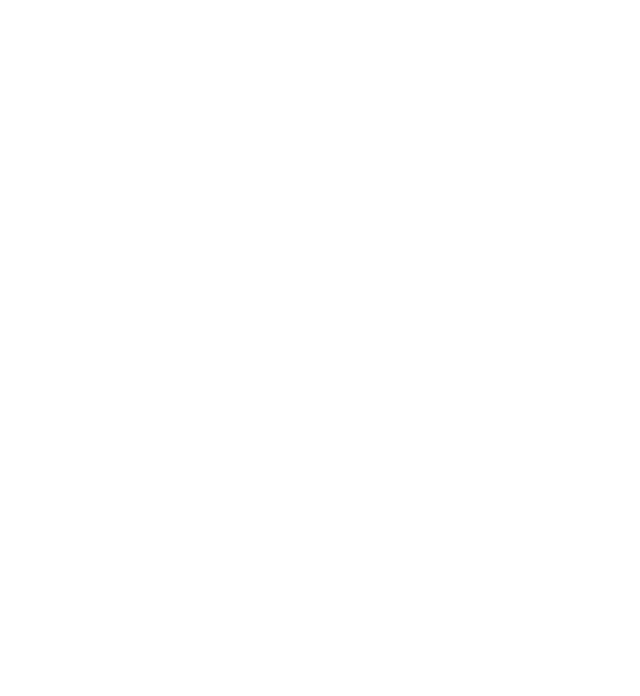
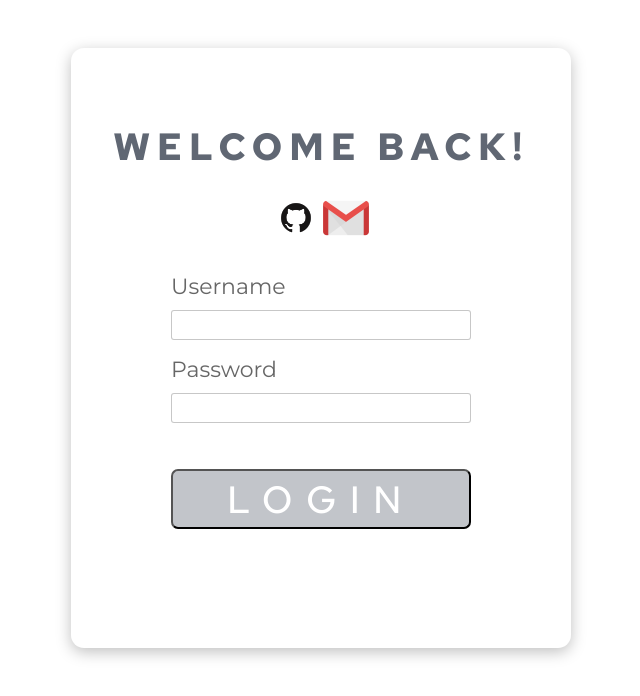
Before and after one commit to StarChaser44/ExpenseTrackerUI, a React (Create React App) app: page /login in a window 1280 px wide. Shown: the top 696 px of the page, without its empty margins (319-959 px from the left). Built offline with nearby package versions, Linux system fonts and the light colour scheme.

Commit message:
updated files

```diff
--- a/src/App.js
+++ b/src/App.js
@@ -3,6 +3,8 @@
 import Home from './Components/Home/Home';
 import Signup from './Components/Signup/Signup'
 import Dashboard from './Components/Dashboard/Dashboard'
+import Login from './Components/Login/Login'
+import Setup from './Components/SetUp/setUp'
 function App() {
   return (
     <div>
@@ -10,6 +12,8 @@
         <Route exact path = "/" component={Home} />
         <Route exact path = "/signup" component={Signup} />
         <Route exact path = "/Dashboard" component={Dashboard} />
+        <Route exact path = "/login" component={Login} />
+        <Route exact path = "/setup" component={Setup} />
       </Router>
     </div>
   );
--- /dev/null
+++ b/src/Components/Login/Login.css
@@ -0,0 +1,75 @@
+@import url('https://fonts.googleapis.com/css2?family=Montserrat&family=Red+Hat+Text:wght@700&display=swap');
+
+*{
+    margin: 0;
+    padding: 0;
+    box-sizing: border-box;
+}
+
+.loginContainer{
+    margin: 0 auto;
+    padding: 20px;
+    margin-top: 3em;
+    width: 500px;
+    height: 600px;
+    background: #FFFFFF;
+    box-shadow: 0px 4px 15px rgba(0, 0, 0, 0.25);
+    border-radius: 13px;
+}
+
+h3{
+    font-family: 'Red Hat Text', sans-serif;
+    margin-top: 1.4em;
+    margin-bottom: 21px;
+    color: #606773;
+    font-size: 38px;
+    letter-spacing: 0.17em;
+    text-transform: uppercase;
+    text-align: center;
+}
+.assets{
+    display: flex;
+    justify-content: center;
+    margin-bottom: 20px;
+}
+.assets img{
+    width: 50px;
+    height: 50px;
+    cursor: pointer;
+}
+
+.loginStuff{
+    display: flex;
+    flex-direction: row;
+    justify-content: center;
+}
+
+.credentials{
+    margin-top: 10px;
+}
+
+.loginForm p{
+    font-family: 'Montserrat', sans-serif;
+    color: rgba(0, 0, 0, 0.6);
+
+}
+.loginForm input{
+    margin-top: 10px;
+    border: 1px solid rgba(0, 0, 0, 0.22);
+    border-radius: 3px;
+    width: 300px;
+    height: 30px;
+}
+#loginButton{
+    margin-top: 40px;
+    background: rgba(96, 103, 115, 0.38);
+    border-radius: 7px;
+    width: 300px;
+    height: 60px;
+    font-family: 'Red Hat Text', sans-serif;
+    color: #fff;
+    font-size: 38px;
+    text-transform: uppercase;
+    letter-spacing: 0.35em;
+    cursor: pointer;
+}
--- /dev/null
+++ b/src/Components/Login/Login.js
@@ -0,0 +1,40 @@
+import React, {useState}  from 'react';
+const githubLogo = require('../../Images/github_logo.png')
+const gmailLogo = require('../../Images/gmail_logo.png');
+import './Login.css';
+
+/**
+ * Login system for the customer to access their account again
+ */
+const Login = () => {
+    const [username, setUsername] = useState('');
+    const [password, setPassword] = useState('');
+    const [errorMessage, setErrorMessage] = useState(false);
+
+    return(
+        <div>
+            <div className="loginContainer">
+                <h3>welcome back!</h3>
+                <div className="assets">
+                    <img src={githubLogo} alt="github logo"/>
+                    <img src={gmailLogo} alt="gmail logo" />
+                </div>
+                <div className="loginStuff">
+                    <form className="loginForm">
+                        <div className="credentials">
+                            <p className="formTextElems">Username</p>
+                            <input className="formInputElems"/>
+                        </div>
+                        <div className="credentials">
+                            <p className="formTextElems">Password</p>
+                            <input type="password" className="formInputElems"/>
+                        </div>
+                        <button id="loginButton">login</button>
+                    </form>
+                </div>
+            </div>
+        </div>
+    )
+}
+
+export default Login;
--- /dev/null
+++ b/src/Components/SetUp/setUp.css
@@ -0,0 +1,35 @@
+.set-form{
+    width: 500px;
+    margin: 0 auto;
+    margin-top: 2em;
+    padding: 3em;
+}
+
+.set-form input{
+    margin-top: 10px;
+    margin-left: auto;
+    border: 1px solid rgba(0, 0, 0, 0.22);
+    border-radius: 3px;
+    width: 400px;
+    height: 30px;
+}
+
+.set-form p{
+    margin-top: 10px;
+    font-family: 'Montserrat', sans-serif;
+    color: rgba(0, 0, 0, 0.6);
+}
+
+#continue{
+    margin-top: 40px;
+    background: #606773;
+    border-radius: 7px;
+    width: 400px;
+    height: 60px;
+    font-family: 'Red Hat Text', sans-serif;
+    color: #fff;
+    font-size: 35px;
+    text-transform: uppercase;
+    letter-spacing: 0.35em;
+    cursor: pointer;
+}
--- /dev/null
+++ b/src/Components/SetUp/setUp.js
@@ -0,0 +1,27 @@
+import React from 'react';
+import './Setup.css';
+
+const Setup = () => {
+    return(
+        <div>
+            <div className="Setup">
+                <h3>set your budget for the month!</h3>
+            </div>
+            <div>
+                <form className="set-form">
+                    <div className="">
+                        <p>Enter Total Budget</p>
+                        <input type="text"/>
+                    </div>
+                    <div className="">
+                        <p>Enter This Months Budget</p>
+                        <input type="text"/>
+                    </div>
+                    <button id="continue">continue</button>
+                </form>
+            </div>
+        </div>
+    )
+}
+
+export default Setup;
--- a/src/Components/Signup/SignupStyle.css
+++ b/src/Components/Signup/SignupStyle.css
@@ -2,9 +2,9 @@
     position: absolute;
     width: 717px;
     height: 1000px;
-    left: 420px;
+    left: 375px;
     top: 50px;
-
+    margin: 0 auto;
     background: #FFFFFF;
     box-shadow: 0px 4px 15px rgba(0, 0, 0, 0.25);
     border-radius: 13px;
```
